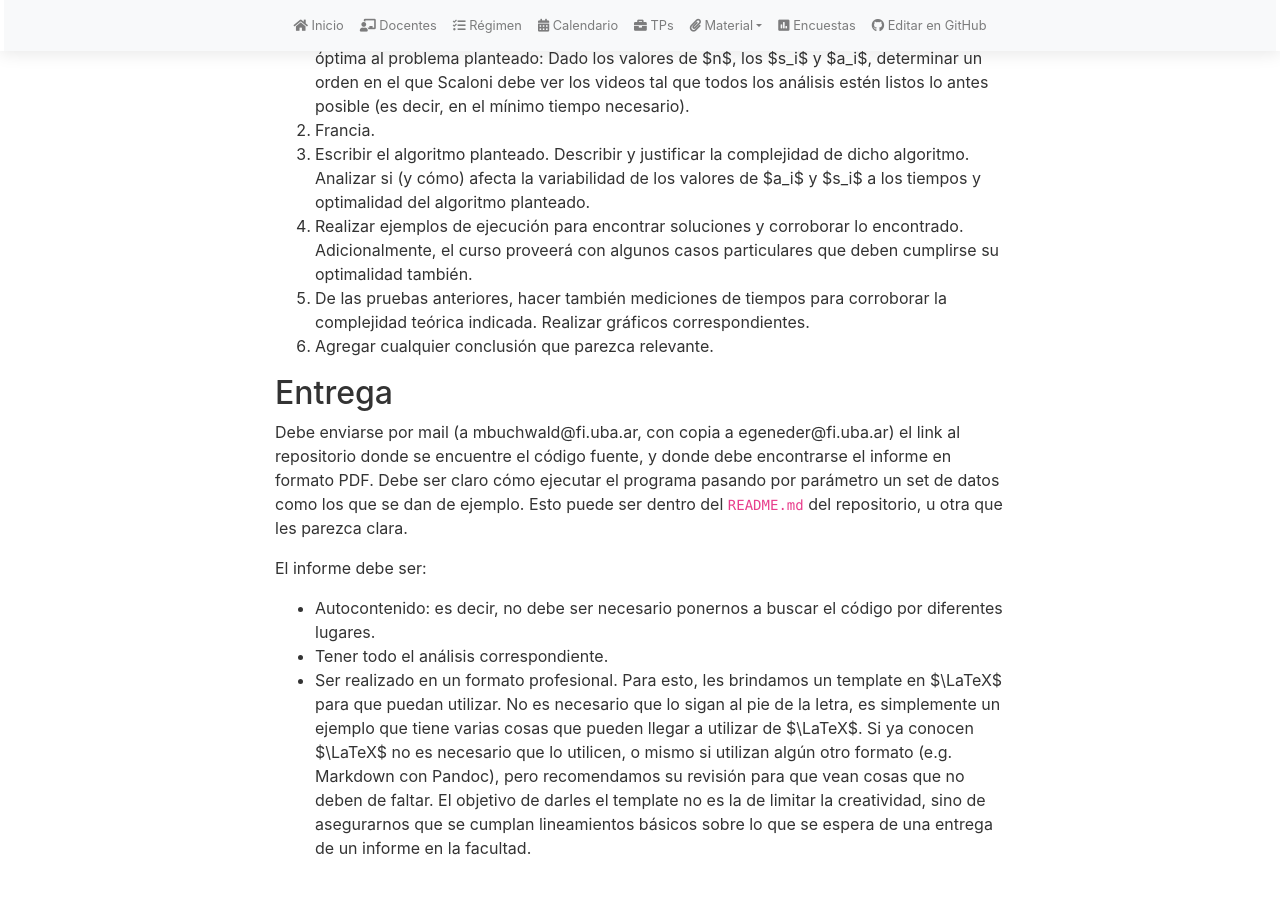
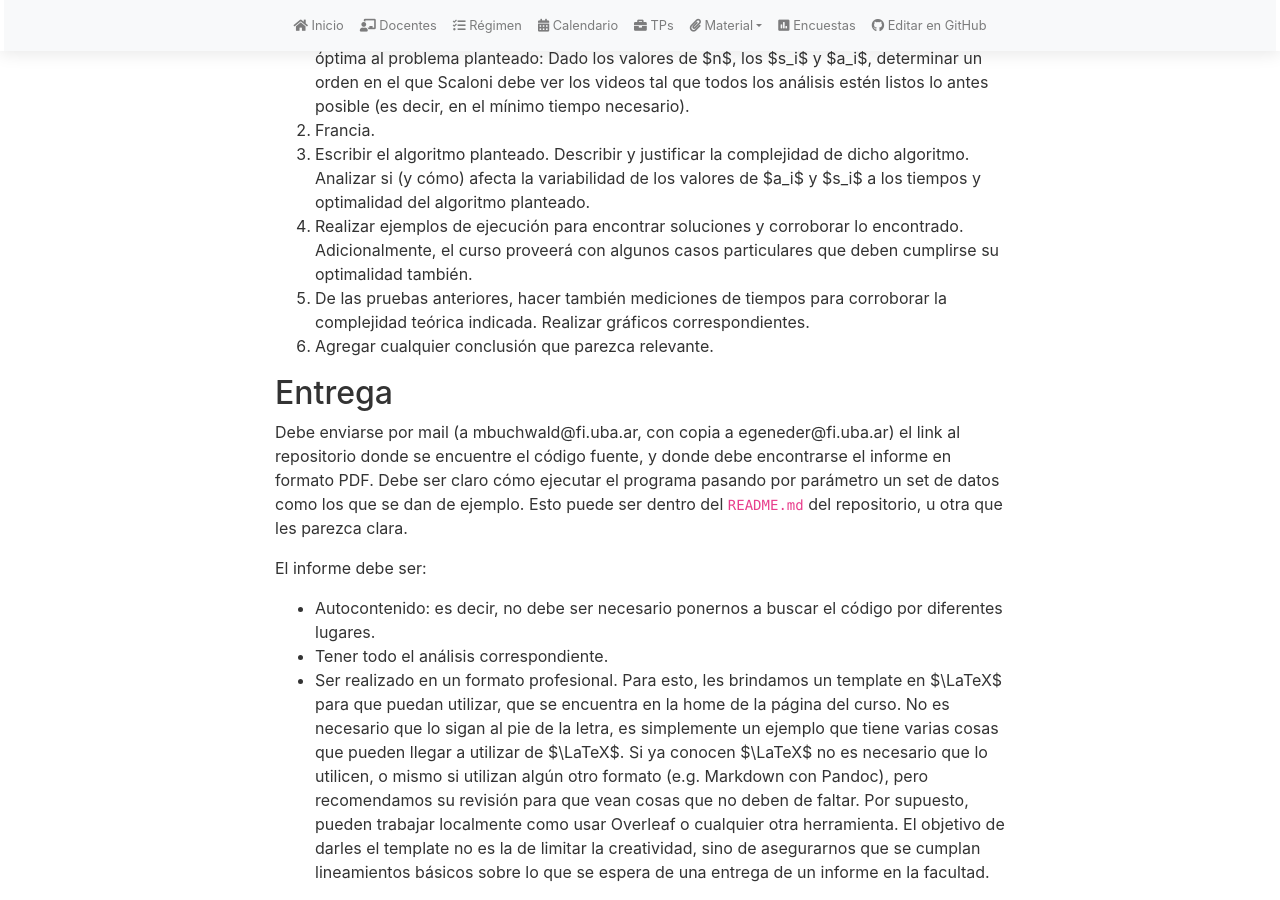
Before and after one commit to algoritmos-rw/tda_bg, a Jekyll site: the page built from tps/2023_2/tp1.md, in a window 1280 px wide and 900 px high, scrolled down 642 px. Built offline with Jekyll 4.4.1, drawn with Linux system fonts in a browser that asks for light colours; nearby versions of some CDN libraries; our own code applies the rules of GitHub Pages for plain Markdown files; before the commit the page ends 1518 px from its top, so only the background shows below that.

Commit message:
mas aclaraciones

```diff
--- a/tps/2023_2/tp1.md
+++ b/tps/2023_2/tp1.md
@@ -57,9 +57,11 @@ El informe debe ser:
 el código por diferentes lugares.
 * Tener todo el análisis correspondiente.
 * Ser realizado en un formato profesional. Para esto, les brindamos un template en $\LaTeX$
-para que puedan utilizar. No es necesario que lo sigan al pie de la letra, es simplemente un
+para que puedan utilizar, que se encuentra en la home de la página del curso.
+No es necesario que lo sigan al pie de la letra, es simplemente un
 ejemplo que tiene varias cosas que pueden llegar a utilizar de $\LaTeX$. Si ya conocen $\LaTeX$
 no es necesario que lo utilicen, o mismo si utilizan algún otro formato (e.g. Markdown con
-Pandoc), pero recomendamos su revisión para que vean cosas que no deben de faltar. El objetivo
+Pandoc), pero recomendamos su revisión para que vean cosas que no deben de faltar. Por supuesto,
+pueden trabajar localmente como usar Overleaf o cualquier otra herramienta. El objetivo
 de darles el template no es la de limitar la creatividad, sino de asegurarnos que se cumplan
 lineamientos básicos sobre lo que se espera de una entrega de un informe en la facultad.
```
